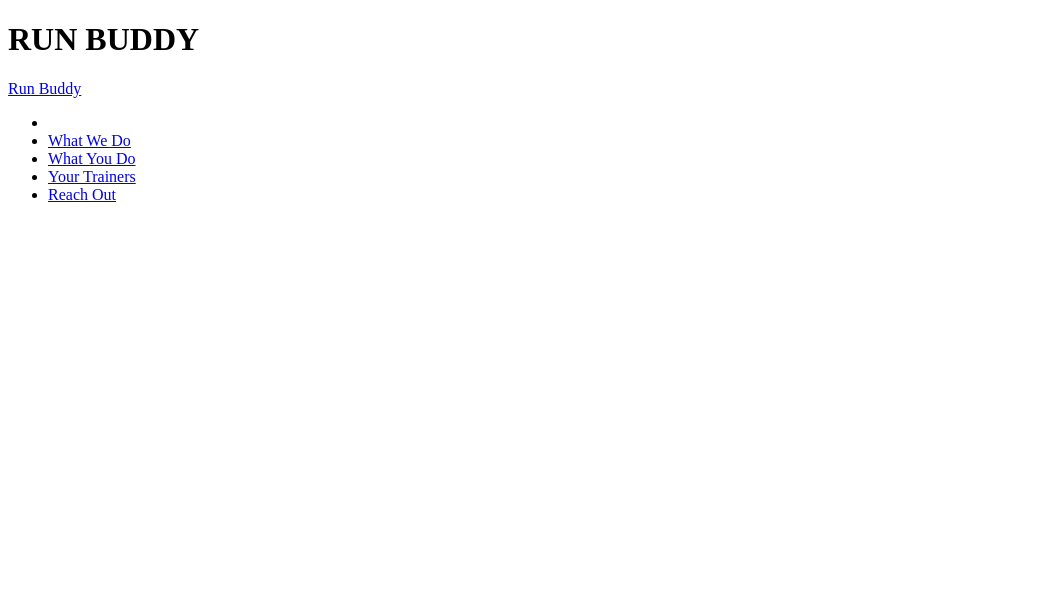
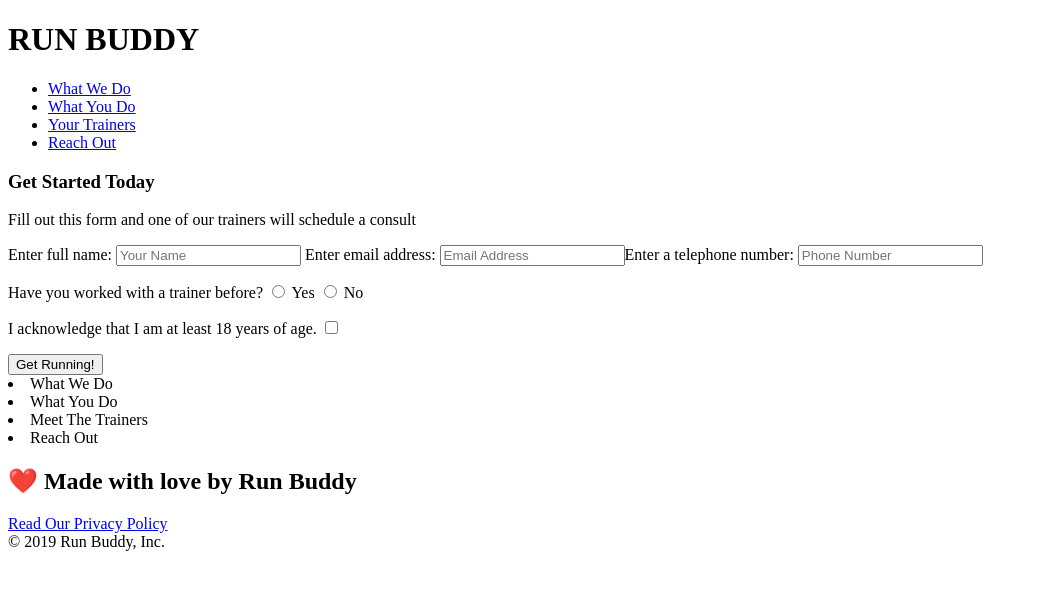
Before and after one commit to obsessedgoose/run-buddy, a plain HTML site: page index.html in a window 1280 px wide. Shown: the whole page, without its empty margins (0-1038 px from the left). Drawn offline with Linux system fonts and the light colour scheme.

Commit message:
Add files via upload

```diff
--- a/index.html
+++ b/index.html
@@ -3,17 +3,16 @@
     <head>
         <meta charset="UTF-8"/>
         <title>Run Buddy</title>
+        <link rel="stylesheet" href="style.css"/>
     </head>
     <header>
         <h1>RUN BUDDY</h1>
-            <a href="/">Run Buddy</a>
+
         <nav>
-            <!--Unordered list element-->
+
             <ul>
-                <!--List item element-->
-                <li>
-                    <!--Anchor Element-->
-                </li>
+
+
                 <li>
                     <a href="what-we-do">What We Do</a>
                 </li>
@@ -28,5 +27,55 @@
                 </li>
             </ul>
         </nav>
-    </header>
+        </header>
+        <section class="hero">
+            <div>
+                <h3>Get Started Today</h3>
+                <p>Fill out this form and one of our trainers will schedule a consult</p>
+            <!--Add form element-->
+            <form>
+                <label for="name">Enter full name:</label>
+                <input type="text" placeholder="Your Name" name="name" id = "name"/>
+                <label for="email">Enter email address:</label>
+                <input type="email" placeholder="Email Address" name="email" id="email"
+                <label for="phone">Enter a telephone number:</label>
+                <input type="tel" placeholder="Phone Number" name="phone" id="phone"/>
+                <p>
+                    Have you worked with a trainer before?
+                    <input type="radio" name="trainer-confirm" id="trainer-yes" />
+                    <label for="trainer-yes">Yes</label>
+                    <input type="radio" name="trainer-confirm" id="trainer-no" />
+                    <label for="trainer-no">No</label>
+                </p>
+                <p>
+                    <label for="checkbox">
+                        I acknowledge that I am at least 18 years of age.
+                    </label>
+                    <input type="checkbox" name="age-confirm" id="checkbox" />
+                </p>
+                <button type="submit">
+                    Get Running!
+                </button>
+            </form>
+            </div>
+        </section>
+        <body>
+            <li>What We Do</li>
+
+            <li>What You Do</li>
+
+            <li>Meet The Trainers</li>
+
+            <li>Reach Out</li>
+        </body>
+
+<footer>
+    <h2>❤️ Made with love by Run Buddy</h2>
+    <div>
+        <a href="#">Read Our Privacy Policy</a><br />
+        &copy; 2019 Run Buddy, Inc.
+    </div>
+</footer>
+
+
 </html>
```
